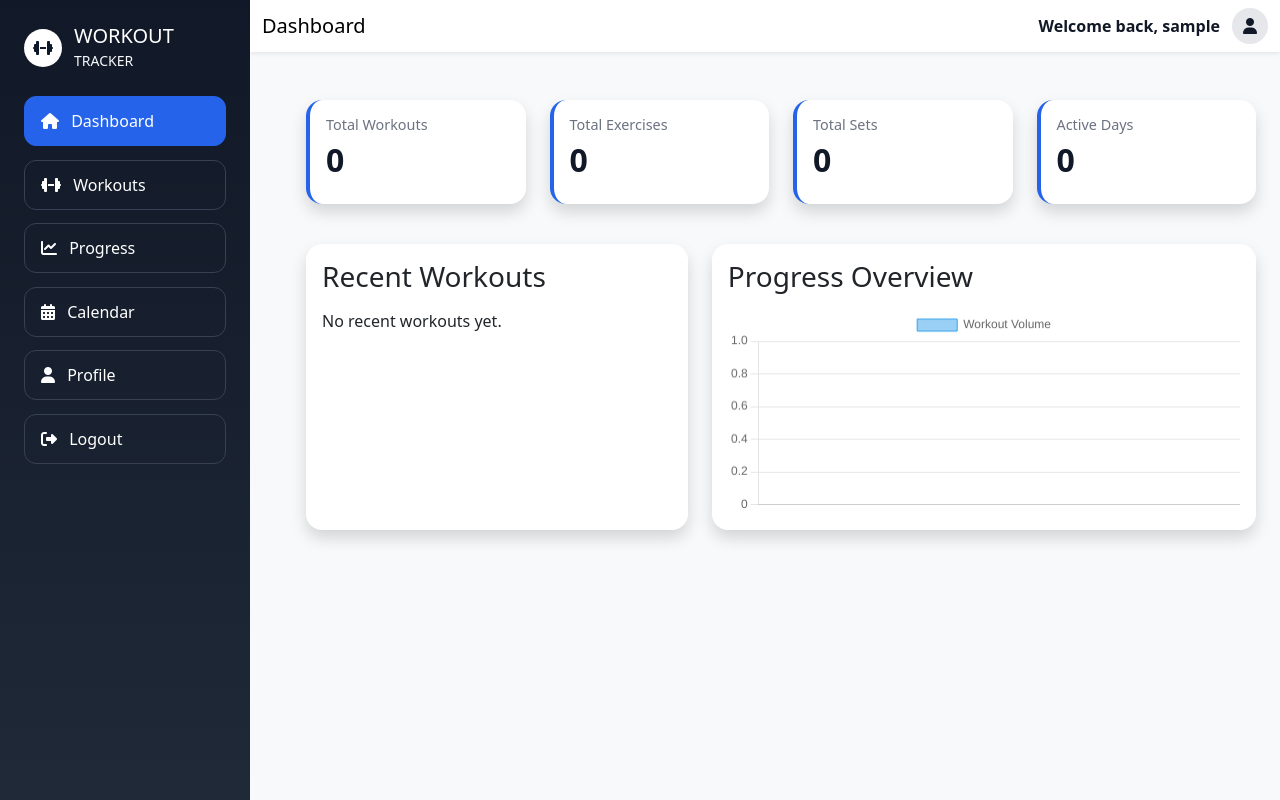
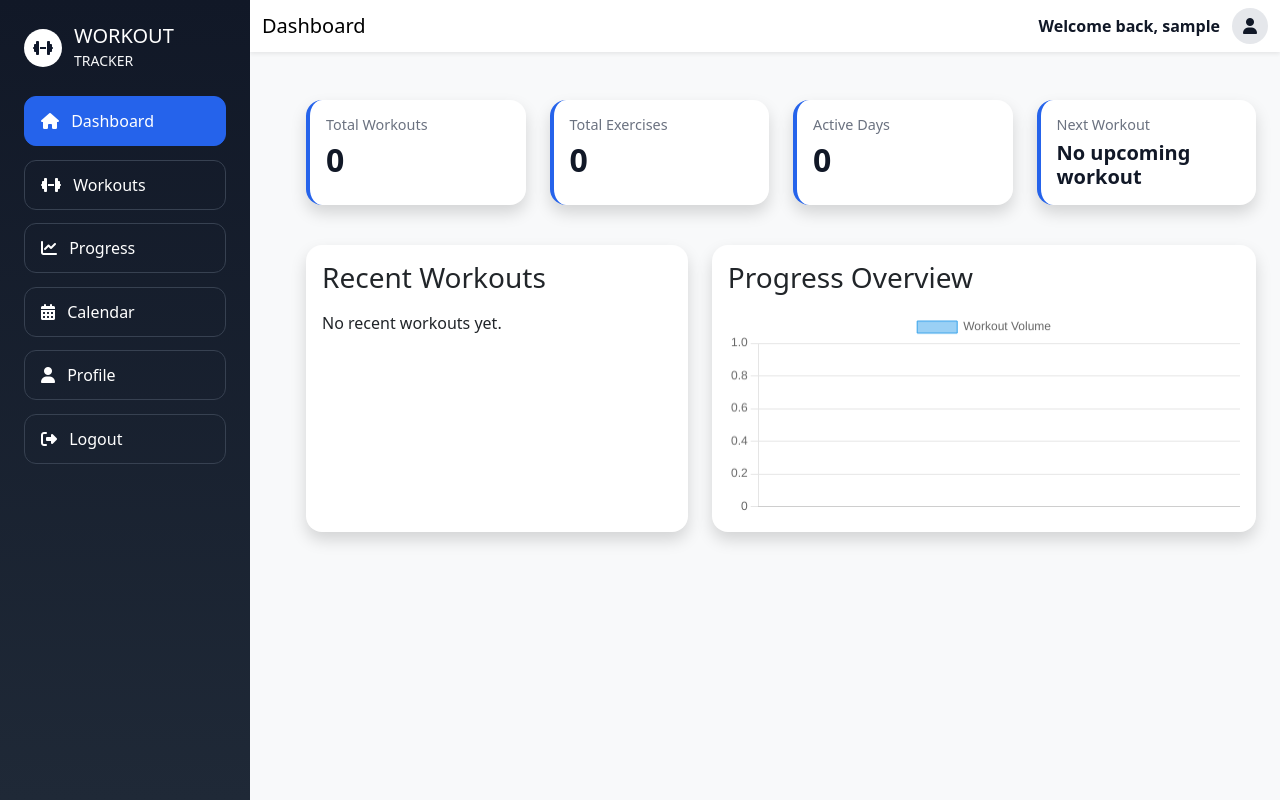
Before and after one commit to DarthCookie45/Workout-tracker-app, a Django app: page / in a window 1280 px wide. Run offline with Django 5.2, Linux system fonts and the light colour scheme; the visitor is signed in with stand-in values (Sample User, id 1); data that the repository does not hold is empty.

Commit message:
Change 'Total Sets' card to 'Next Workout'

```diff
--- a/tracker/templates/tracker/home.html
+++ b/tracker/templates/tracker/home.html
@@ -56,8 +56,8 @@
         <div class="col-md-3 mb-3">
           <div class="card stat-card bg-white text-dark shadow h-100">
             <div class="card-body">
-              <h5>Total Sets</h5>
-              <h2>{{ total_sets }}</h2>
+              <h5>Active Days</h5>
+              <h2>{{ active_days }}</h2>
             </div>
           </div>
         </div>
@@ -65,12 +65,27 @@
         <div class="col-md-3 mb-3">
           <div class="card stat-card bg-white text-dark shadow h-100">
             <div class="card-body">
-              <h5>Active Days</h5>
-              <h2>{{ active_days }}</h2>
+              <h5>Next Workout</h5>
+
+              {% if next_workout %}
+              <h2 class="fs-4 mb-1">
+                {{ next_workout.name }}
+              </h2>
+
+              <p class="text-muted mb-0">
+                {{ next_workout.workout_date|date:"d M Y" }}
+              </p>
+              {% else %}
+                     <h2 class="fs-5 mb-0">
+                No upcoming workout
+              </h2>
+              {% endif %}
             </div>
           </div>
         </div>
       </div>
+
+
 
       <!-- Recent + Chart -->
       <div class="row mb-4">
--- a/tracker/views.py
+++ b/tracker/views.py
@@ -26,9 +26,15 @@ def home(request):
             routine__user=request.user
         )
 
+        next_workout = WorkoutRoutine.objects.filter(
+            user=request.user,
+            workout_date__gte=date.today()
+        ).order_by('workout_date').first()
+
     else:
         routines = WorkoutRoutine.objects.none()
         exercises = Exercise.objects.none()
+        next_workout = None
 
     total_workouts = routines.count()
     total_exercises = exercises.count()
@@ -78,6 +84,7 @@ def home(request):
         'recent_workouts': recent_workouts,
         'chart_labels': chart_labels,
         'chart_data': chart_data,
+        "next_workout": next_workout,
     }
 
     return render(request, 'tracker/home.html', context)
```
